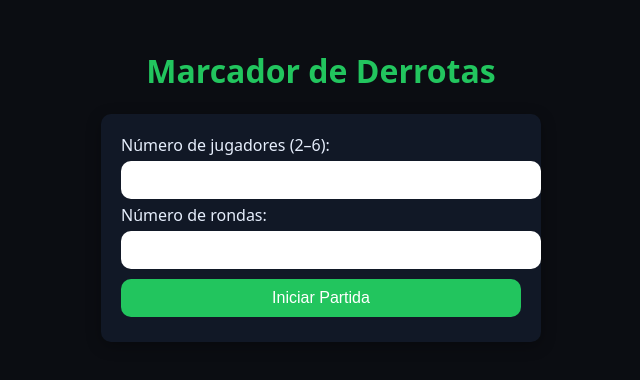
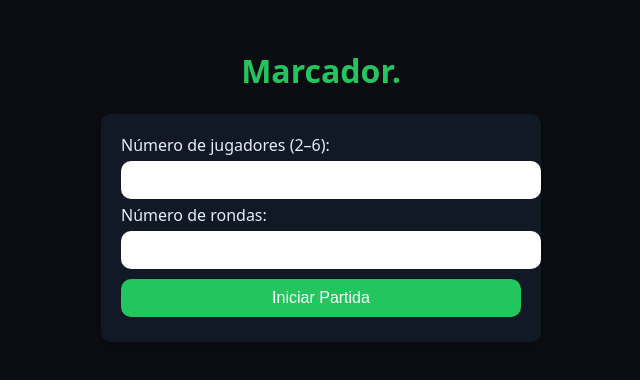
Before and after one commit to Domingales/Recuento-TUTE, a plain HTML site: page index.html in a window 1280 px wide. Shown: the whole page, without its empty margins (319-959 px from the left). Drawn offline with Linux system fonts and the light colour scheme.

Commit message:
Update index.html

```diff
--- a/index.html
+++ b/index.html
@@ -93,7 +93,7 @@
 </style>
 </head>
 <body>
-  <h1>Marcador de Derrotas</h1>
+  <h1>Marcador.</h1>
 
   <form id="formConfig">
     <label>Número de jugadores (2–6):</label>
```
